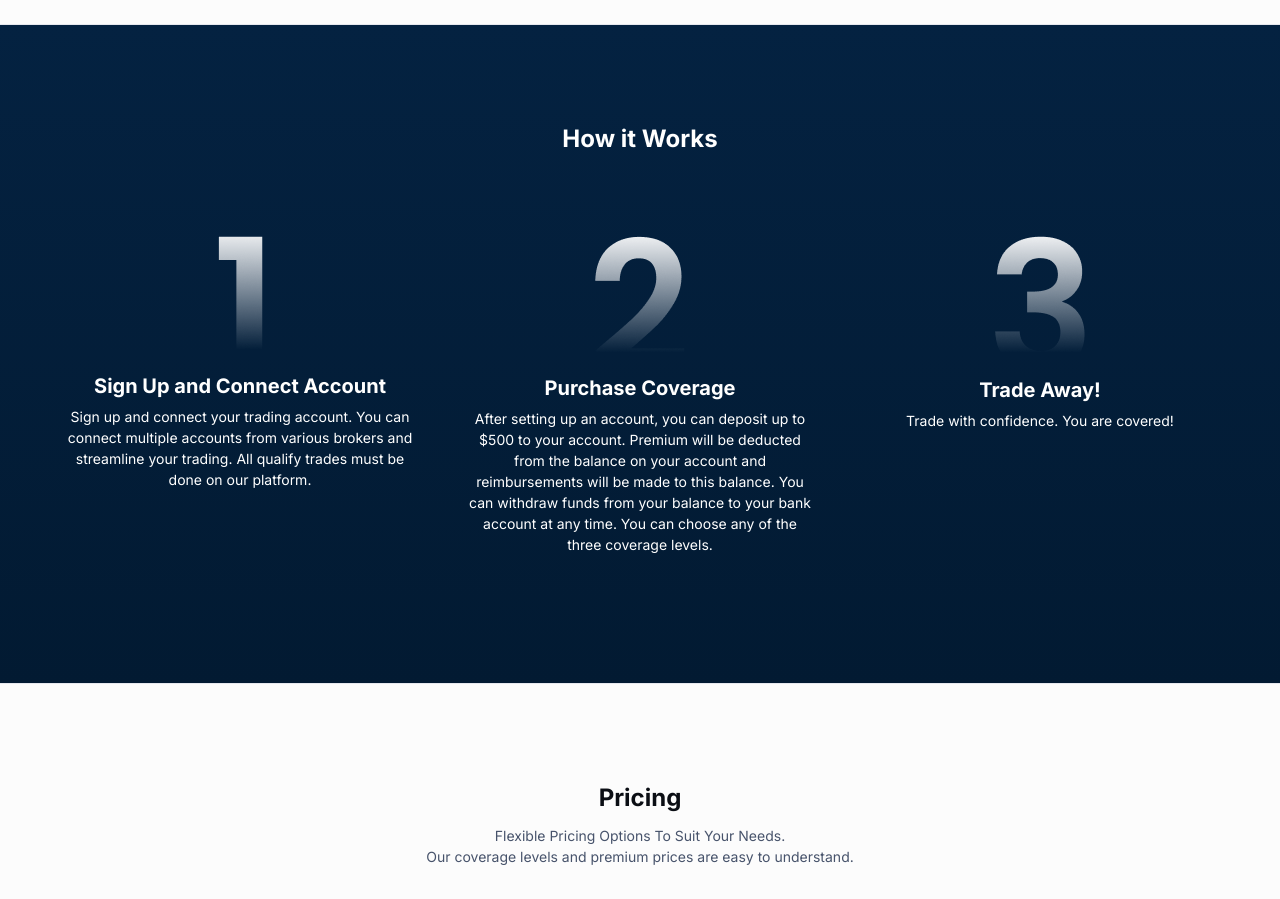
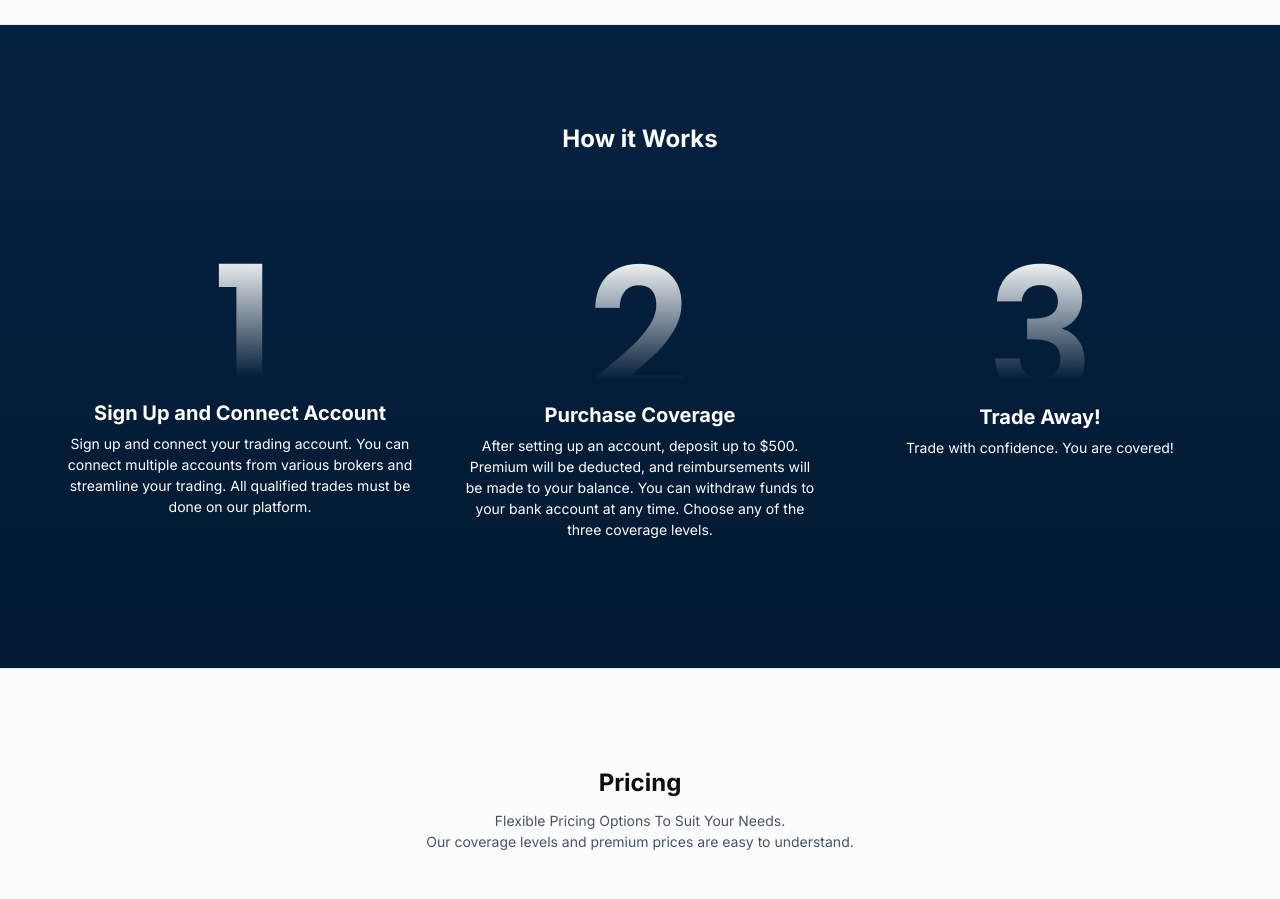
Before and after one commit to anciletrade/home, a React (Create React App) app: page / in a window 1280 px wide. Shown: the part 1820-2719 px from the top of the page. Built offline with nearby package versions, Linux system fonts and the light colour scheme.

Commit message:
changed how it works animation

```diff
--- a/src/components/HowItWorks.tsx
+++ b/src/components/HowItWorks.tsx
@@ -1,10 +1,9 @@
 import React from "react";
-import { Box, Typography, Grid2, Container } from "@mui/material";
+import { Box, Typography, Grid, Container } from "@mui/material";
 import { service_one, service_two, service_three } from "../assets";
-import { motion } from "motion/react";
+import { motion } from "framer-motion";
 
 const HowItWorks: React.FC = () => {
-  const MotionBox = motion(Box);
   return (
     <Box
       id="how_it_works"
@@ -26,37 +25,32 @@ const HowItWorks: React.FC = () => {
           gap: { xs: 3, sm: 6 },
         }}
       >
-        <Box
-          sx={{
-            // width: { sm: '100%', md: '60%' },
-            textAlign: { sm: "left", md: "center" },
-          }}
-        >
         <Typography
-            style={{ marginBottom: "5%" }}
           variant="h4"
           fontWeight="bold"
           gutterBottom
+          sx={{ marginBottom: "5%" }}
         >
           How it Works
         </Typography>
-          <br />
-          <Grid2 container spacing={6} justifyContent="center">
+
+        <Grid container spacing={6} justifyContent="center">
           {/* Step 1 */}
-            <Grid2 size={{ xs: 12, sm: 6, md: 4 }}>
-              <MotionBox
-                initial={{ opacity: 0, x: -50 }}
+          <Grid item xs={12} sm={6} md={4}>
+            <motion.div
+              initial={{ opacity: 0, x: 150 }}
               whileInView={{ opacity: 1, x: 0 }}
-                transition={{ delay: 0.8, ease: [0.34, 1.56, 0.64, 1] }}
+              transition={{ delay: 0.2, ease: "easeOut", duration: 0.6 }}
             >
               <motion.img
                 animate={{ rotate: [0, -5, 5, -5, 5, 0] }}
                 transition={{
-                    delay: 0.9,
+                  delay: 0.3,
                   ease: [0.34, 1.56, 0.64, 1],
                   duration: 2,
                 }}
                 src={service_one}
+                alt="Sign Up and Connect Account"
               />
               <Typography variant="h5" fontWeight="bold" gutterBottom>
                 Sign Up and Connect Account
@@ -64,55 +58,56 @@ const HowItWorks: React.FC = () => {
               <Typography variant="body1">
                 Sign up and connect your trading account. You can connect
                 multiple accounts from various brokers and streamline your
-                  trading. All qualify trades must be done on our platform.
+                trading. All qualified trades must be done on our platform.
               </Typography>
-              </MotionBox>
-            </Grid2>
+            </motion.div>
+          </Grid>
 
           {/* Step 2 */}
-            <Grid2 size={{ xs: 12, sm: 6, md: 4 }}>
-              <MotionBox
-                initial={{ opacity: 0 }}
-                whileInView={{ opacity: 1 }}
-                transition={{ delay: 0.5, ease: [0.34, 1.56, 0.64, 1] }}
+          <Grid item xs={12} sm={6} md={4}>
+            <motion.div
+              initial={{ opacity: 0, x: 150 }}
+              whileInView={{ opacity: 1, x: 0 }}
+              transition={{ delay: 0.4, ease: "easeOut", duration: 0.6 }}
             >
               <motion.img
                 animate={{ rotate: [0, -5, 5, -5, 5, 0] }}
                 transition={{
-                    delay: 0.9,
+                  delay: 0.5,
                   ease: [0.34, 1.56, 0.64, 1],
                   duration: 2,
                 }}
                 src={service_two}
+                alt="Purchase Coverage"
               />
               <Typography variant="h5" fontWeight="bold" gutterBottom>
                 Purchase Coverage
               </Typography>
               <Typography variant="body1">
-                  After setting up an account, you can deposit up to $500 to
-                  your account. Premium will be deducted from the balance on
-                  your account and reimbursements will be made to this balance.
-                  You can withdraw funds from your balance to your bank account
-                  at any time. You can choose any of the three coverage levels.
+                After setting up an account, deposit up to $500. Premium will be
+                deducted, and reimbursements will be made to your balance. You
+                can withdraw funds to your bank account at any time. Choose any
+                of the three coverage levels.
               </Typography>
-              </MotionBox>
-            </Grid2>
+            </motion.div>
+          </Grid>
 
           {/* Step 3 */}
-            <Grid2 size={{ xs: 12, sm: 6, md: 4 }}>
-              <MotionBox
-                initial={{ opacity: 0, x: 50 }}
+          <Grid item xs={12} sm={6} md={4}>
+            <motion.div
+              initial={{ opacity: 0, x: 150 }}
               whileInView={{ opacity: 1, x: 0 }}
-                transition={{ delay: 0.8, ease: [0.34, 1.56, 0.64, 1] }}
+              transition={{ delay: 0.6, ease: "easeOut", duration: 0.6 }}
             >
               <motion.img
                 animate={{ rotate: [0, -5, 5, -5, 5, 0] }}
                 transition={{
-                    delay: 0.9,
+                  delay: 0.7,
                   ease: [0.34, 1.56, 0.64, 1],
                   duration: 2,
                 }}
                 src={service_three}
+                alt="Trade Away!"
               />
               <Typography variant="h5" fontWeight="bold" gutterBottom>
                 Trade Away!
@@ -120,10 +115,9 @@ const HowItWorks: React.FC = () => {
               <Typography variant="body1">
                 Trade with confidence. You are covered!
               </Typography>
-              </MotionBox>
-            </Grid2>
-          </Grid2>
-        </Box>
+            </motion.div>
+          </Grid>
+        </Grid>
       </Container>
     </Box>
   );
```
Lines whose indentation alone changed are shown as unchanged.
